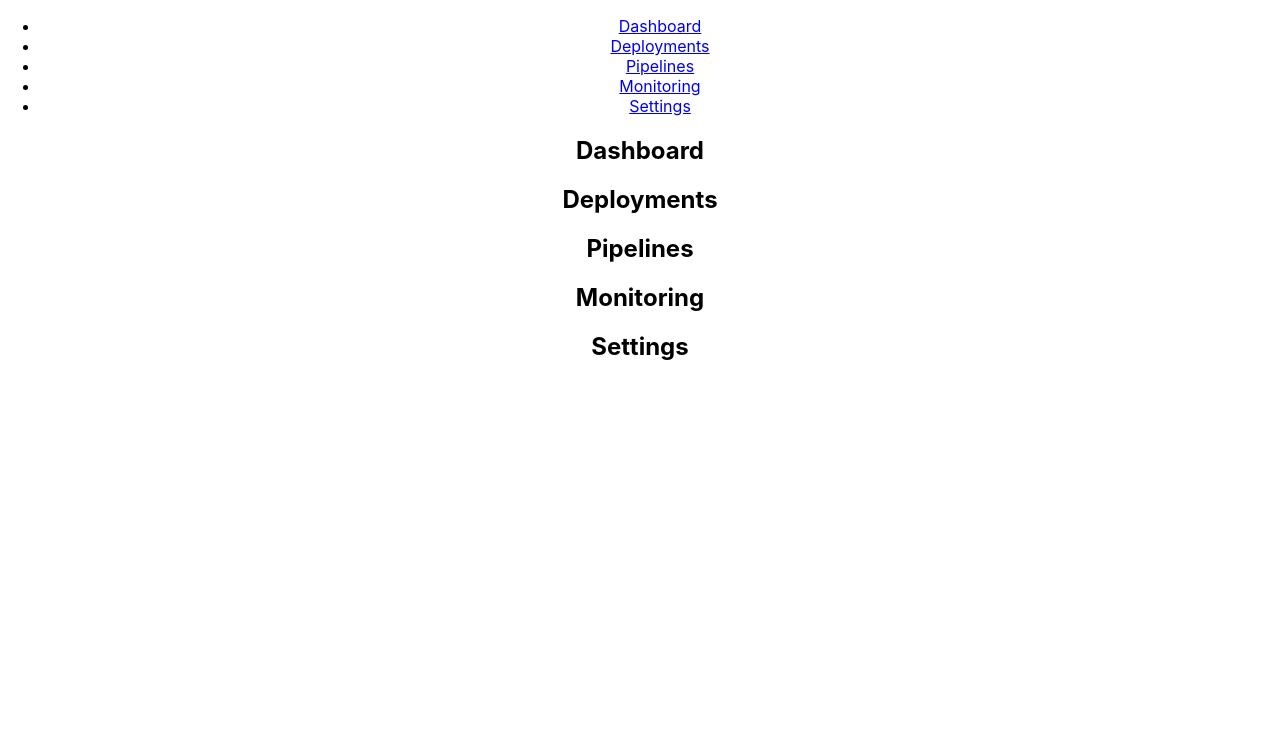
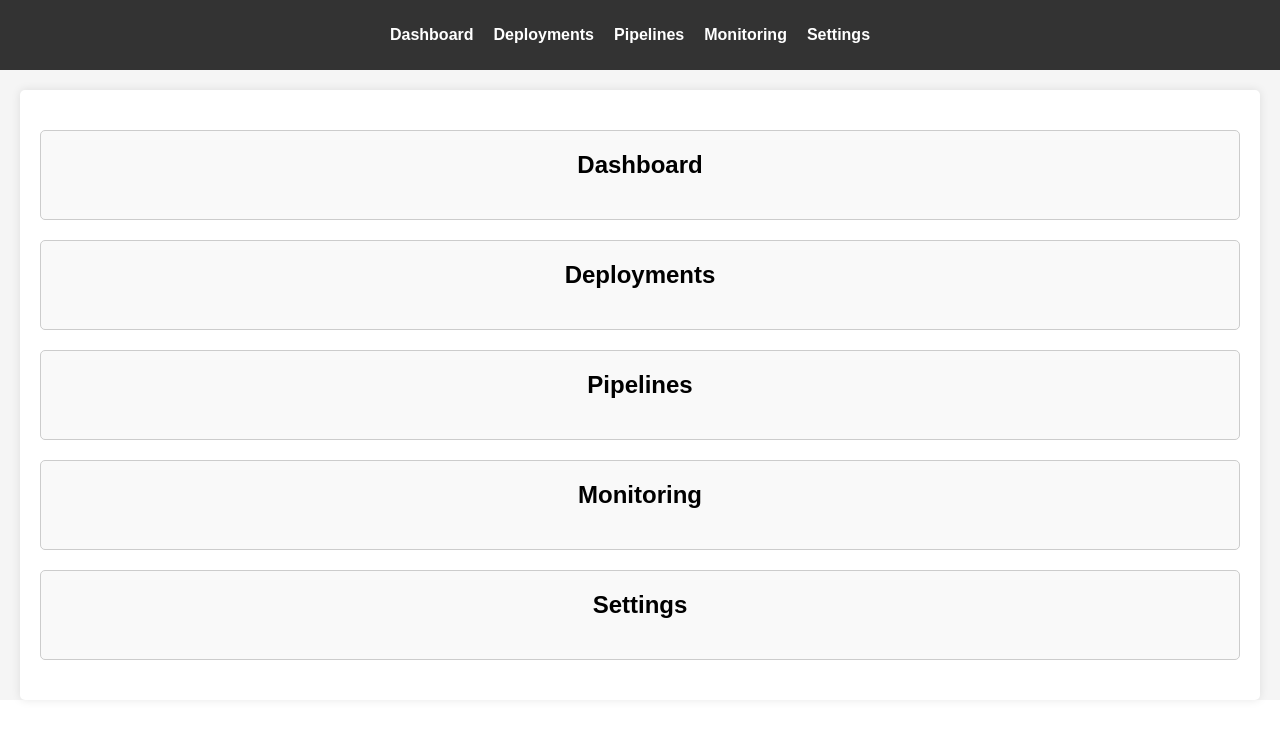
Before and after one commit to AllRedCat/ReactJS, a React (Create React App) app: page / in a window 1280 px wide. Shown: the top 738 px of the page. Built offline with nearby package versions, Linux system fonts and the light colour scheme.

Commit message:
Add: template style

```diff
--- a/src/App.css
+++ b/src/App.css
@@ -1,38 +1,55 @@
+/* App.css */
+
 .App {
+  font-family: Arial, sans-serif;
   text-align: center;
+  background-color: #f5f5f5;
 }
 
-.App-logo {
-  height: 40vmin;
-  pointer-events: none;
+header {
+  background-color: #333;
+  color: #fff;
+  padding: 10px 0;
 }
 
-@media (prefers-reduced-motion: no-preference) {
-  .App-logo {
-    animation: App-logo-spin infinite 20s linear;
-  }
+nav ul {
+  list-style: none;
+  padding: 0;
 }
 
-.App-header {
-  background-color: #282c34;
-  min-height: 100vh;
-  display: flex;
-  flex-direction: column;
-  align-items: center;
-  justify-content: center;
-  font-size: calc(10px + 2vmin);
-  color: white;
+nav li {
+  display: inline;
+  margin-right: 20px;
 }
 
-.App-link {
-  color: #61dafb;
+nav a {
+  text-decoration: none;
+  color: #fff;
+  font-weight: bold;
 }
 
-@keyframes App-logo-spin {
-  from {
-    transform: rotate(0deg);
-  }
-  to {
-    transform: rotate(360deg);
-  }
+main {
+  margin: 20px;
+  background-color: #fff;
+  padding: 20px;
+  border-radius: 5px;
+  box-shadow: 0 0 10px rgba(0, 0, 0, 0.1);
 }
+
+section {
+  margin: 20px 0;
+  padding: 20px;
+  background-color: #f9f9f9;
+  border: 1px solid #ccc;
+  border-radius: 5px;
+}
+
+h2 {
+  font-size: 24px;
+  margin: 0 0 20px;
+}
+
+/* Style the active link in the navigation */
+nav a.active {
+  text-decoration: underline;
+}
```
